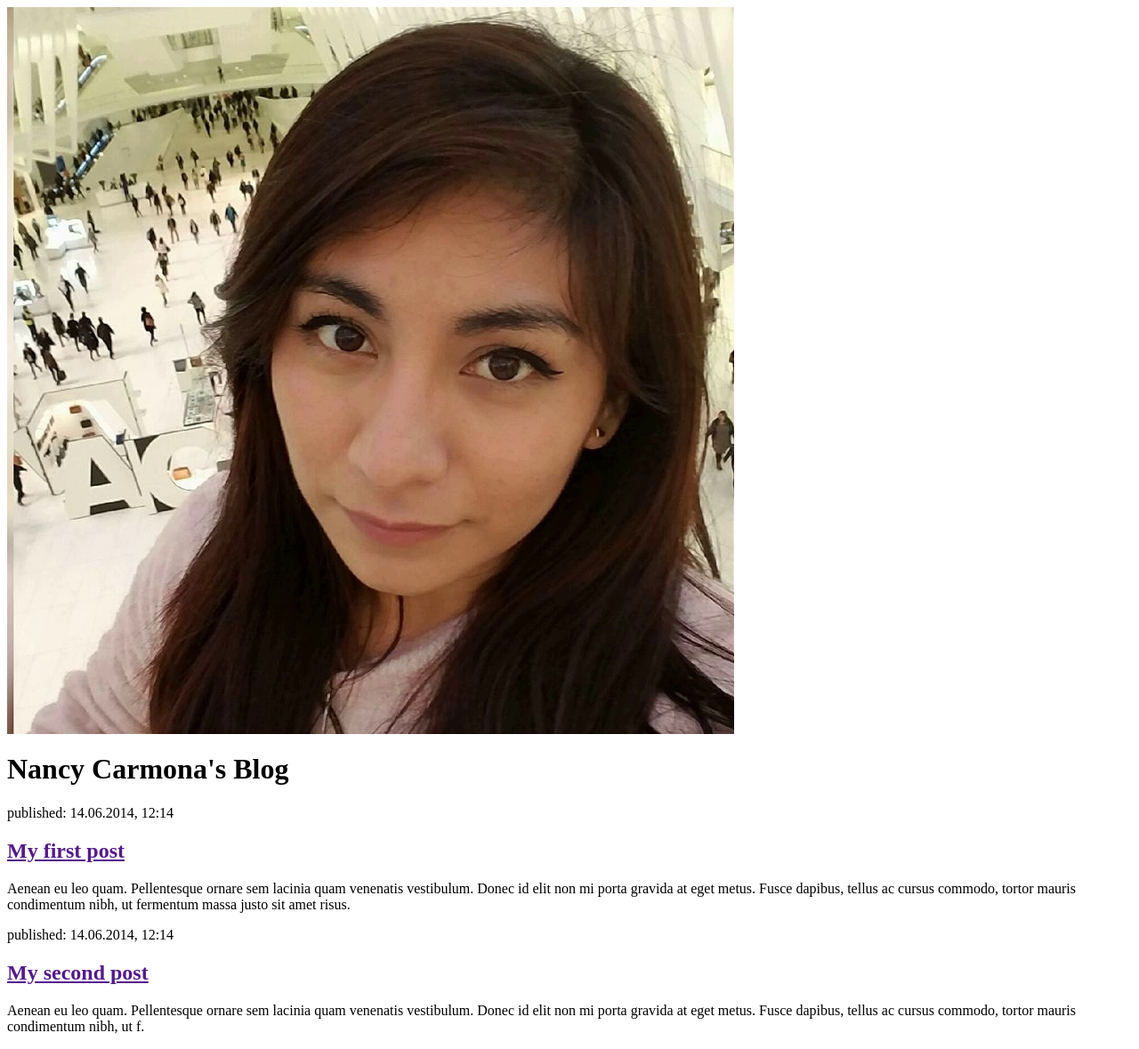
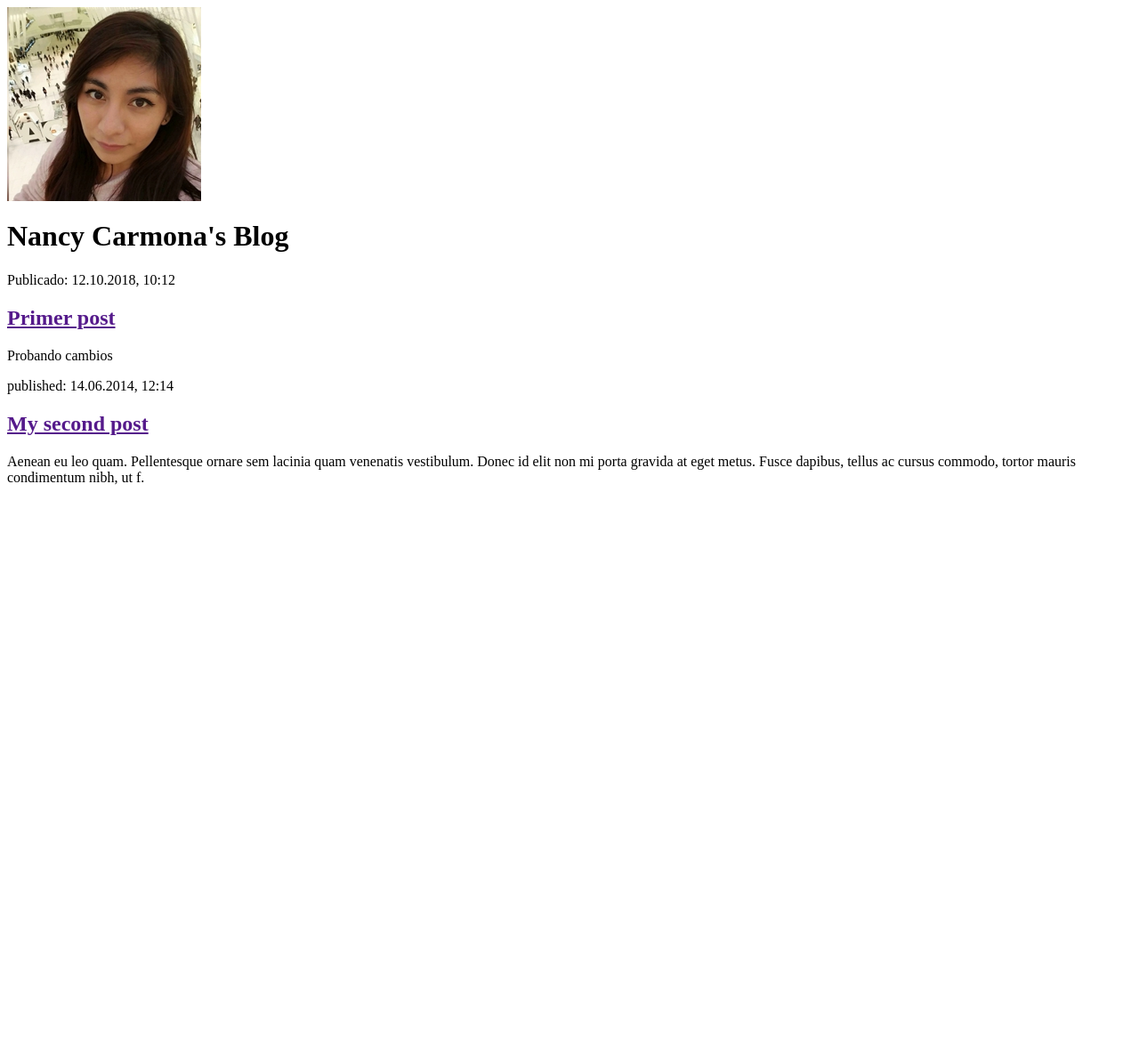
Before and after one commit to NancyCarmona/my-first-blog, a Django app: page / in a window 1280 px wide. Shown: the whole page at 89% size. After the commit the page ends 545 px from the top, so only its background shows below. Run offline with Django 3.2, Linux system fonts and the light colour scheme.

Commit message:
segunda prueba imagen

```diff
--- a/blog/templates/blog/post_list.html
+++ b/blog/templates/blog/post_list.html
@@ -4,16 +4,16 @@
     </head>
     <body>
     	<header>
-    		<img src="/images/foto.jpg">
+    		<img src="foto.jpg">
     	</header>
         <div>
             <h1>Nancy Carmona's Blog</h1>
         </div>
 
         <div>
-            <p>published: 14.06.2014, 12:14</p>
-            <h2><a href="">My first post</a></h2>
-            <p>Aenean eu leo quam. Pellentesque ornare sem lacinia quam venenatis vestibulum. Donec id elit non mi porta gravida at eget metus. Fusce dapibus, tellus ac cursus commodo, tortor mauris condimentum nibh, ut fermentum massa justo sit amet risus.</p>
+            <p>Publicado: 12.10.2018, 10:12</p>
+            <h2><a href="">Primer post</a></h2>
+            <p>Probando cambios</p>
         </div>
 
         <div>
```
Also changed, not shown: blog/templates/blog/foto.jpg (added), blog/templates/blog/images/foto.jpg (deleted).
